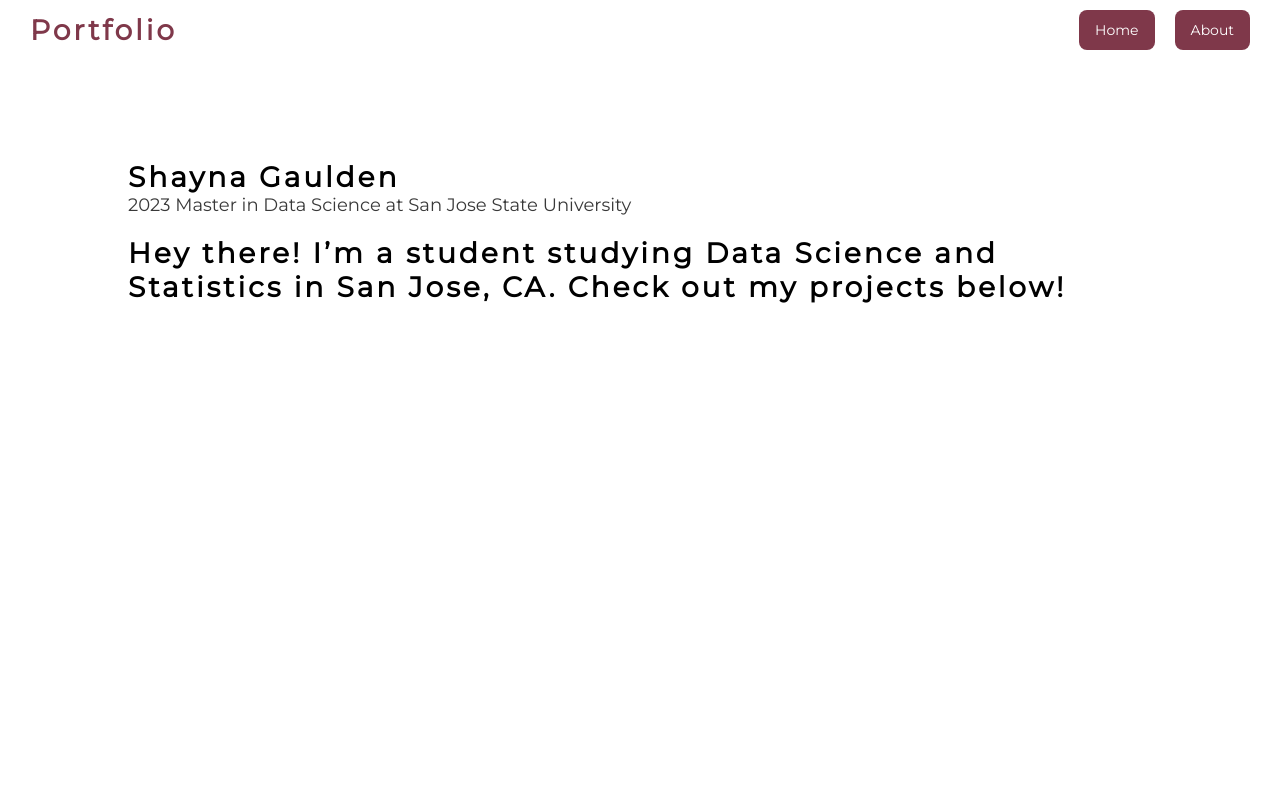
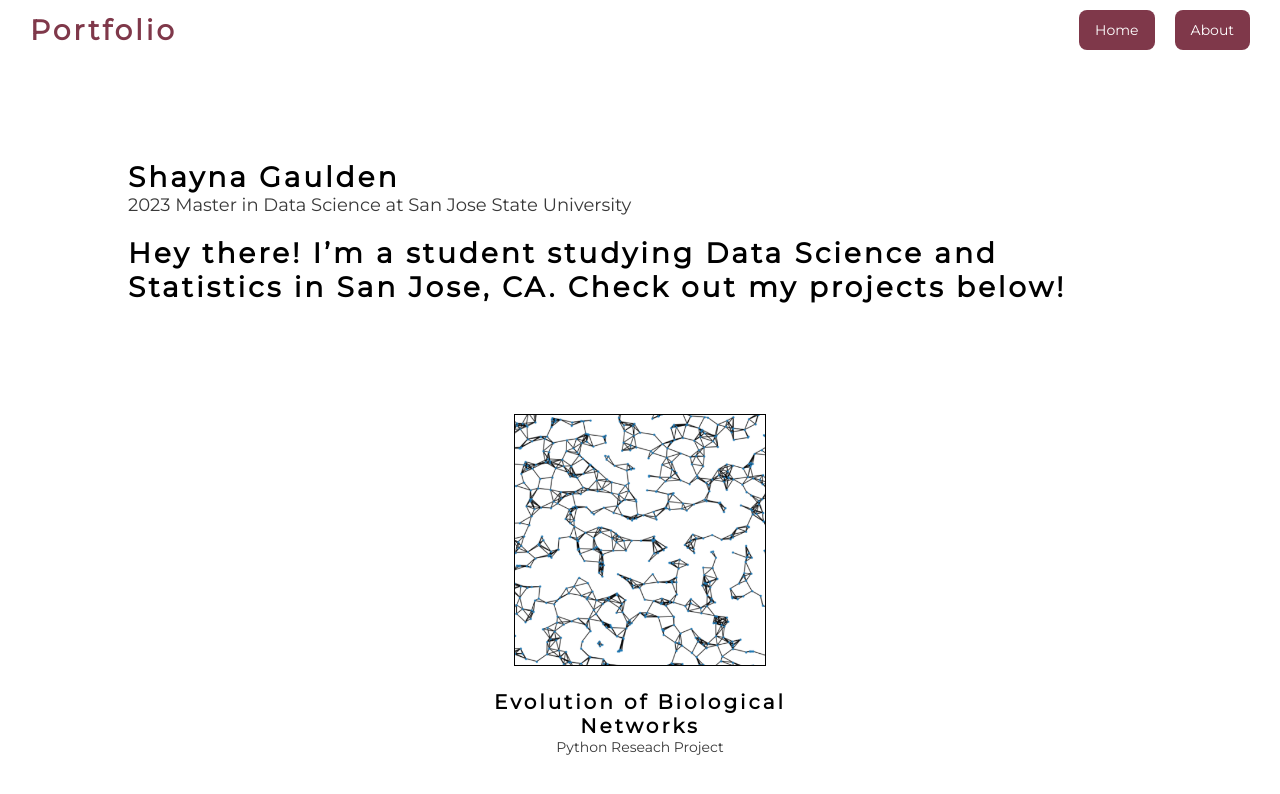
Before and after one commit to shayna-gaulden/portfolio, a React (Create React App) app: page / in a window 1280 px wide. Shown: the top 794 px of the page. Built offline with nearby package versions, Linux system fonts and the light colour scheme.

Commit message:
project gallery added

```diff
--- a/src/App.css
+++ b/src/App.css
@@ -60,3 +60,47 @@
   font-weight: 400;
   color: #393939
 }
+
+.projects-container {
+  display: flex;
+  flex-wrap: wrap;
+  justify-content: space-around;
+}
+.proj-sub-conatiner {
+  display: flex;
+  flex-direction: column;
+  padding: 100px;
+  margin-left: 10%;
+  margin-right: 10%;
+  align-items: center;
+  flex-wrap: wrap;
+  width: 400px;
+}
+.mini-title {
+  font-family: 'Montserrat', sans-serif;
+  font-size: 20px;
+  letter-spacing: 3px;
+  font-weight: 600;
+  text-decoration: none;
+  color: #000000;
+  padding-top: 20px;
+  text-align: center;
+}
+.mini-title:hover {
+  text-decoration: none;
+}
+.mini-subtitle {
+  font-family: 'Montserrat', sans-serif;
+  font-size: 14px;
+  font-weight: 400;
+  color: #393939;
+  text-decoration: none;
+}
+.mini-subtitle:hover {
+  text-decoration: none;
+}
+.proj-preview-img {
+  width: 250px;
+  height: 250px;
+  border: 1px solid #000000;
+}
--- /dev/null
+++ b/src/assets/projdata.js
@@ -0,0 +1,10 @@
+import proj1 from './images/project-1-thumbnail.png'
+
+export const ProjectData = [
+    {
+        img: proj1,
+        title:'Evolution of Biological Networks',
+        subtitle:'Python Reseach Project',
+        link:'/evolution-biologicial-networks'
+    }
+]
--- /dev/null
+++ b/src/components/proj-preview.js
@@ -0,0 +1,21 @@
+import React from "react";
+import { Link } from 'react-router-dom';
+
+const ProjPreview = ({img,title,subtitle,link}) => {
+    return (
+        <div className="proj-sub-conatiner">
+            <Link to={link}>
+                <img src={img} alt="Image not available." className="proj-preview-img" />
+            </Link>
+            <Link to={link} className="mini-title">
+                    {title}
+            </Link>
+            <Link to={link} className="mini-subtitle">
+                    {subtitle}
+            </Link>
+
+        </div>
+    );
+}
+
+export default ProjPreview;
--- a/src/pages/home.js
+++ b/src/pages/home.js
@@ -1,6 +1,8 @@
 import React from "react";
 import Nav from "../components/nav";
 import Title from "../components/title";
+import ProjPreview from "../components/proj-preview";
+import { ProjectData } from "../assets/projdata";
 
 const Home = () => {
     return(
@@ -15,6 +17,16 @@ const Home = () => {
                 Hey there! I’m a student studying Data Science and Statistics in San Jose, CA. Check out my projects below!
                 </header>
             </div>
+            <div className="projects-container">
+            {
+                ProjectData.map(el => {
+                    return <ProjPreview img={el.img}
+                        title={el.title}
+                        subtitle={el.subtitle}
+                        link={el.link}/>
+                })
+            }
+            </div>
         </div>
     )
 }
```
Also changed, not shown: src/pages/projects/evo-bio-networks.js (added).
